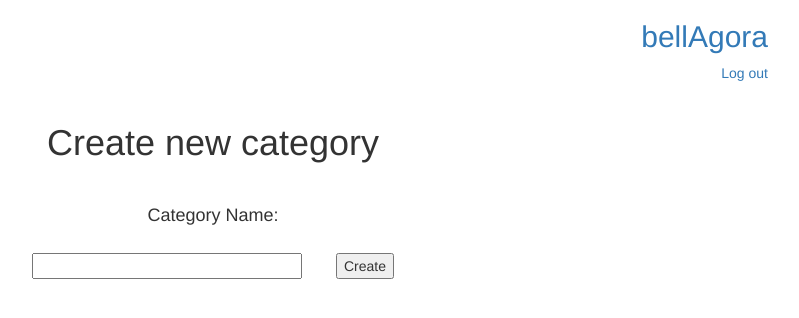
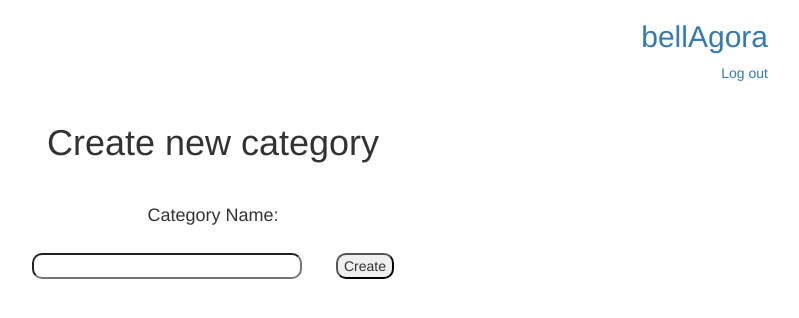
Before and after one commit to gibbi3/bellagora, a Flask app: page /bellagora/new-category/ in a window 1280 px wide. Shown: the top 318 px of the page, without its empty margins (427-1226 px from the left). Run offline with Flask 2, Linux system fonts and the light colour scheme; a user stored in the database is signed in; some libraries are stand-ins or nearby versions.

Commit message:
altered css

```diff
--- a/static/custom.css
+++ b/static/custom.css
@@ -4,6 +4,7 @@ body {
 
 input {
   margin: 15px;
+  border-radius: 10px;
 }
 
 .jumbotron {
```
